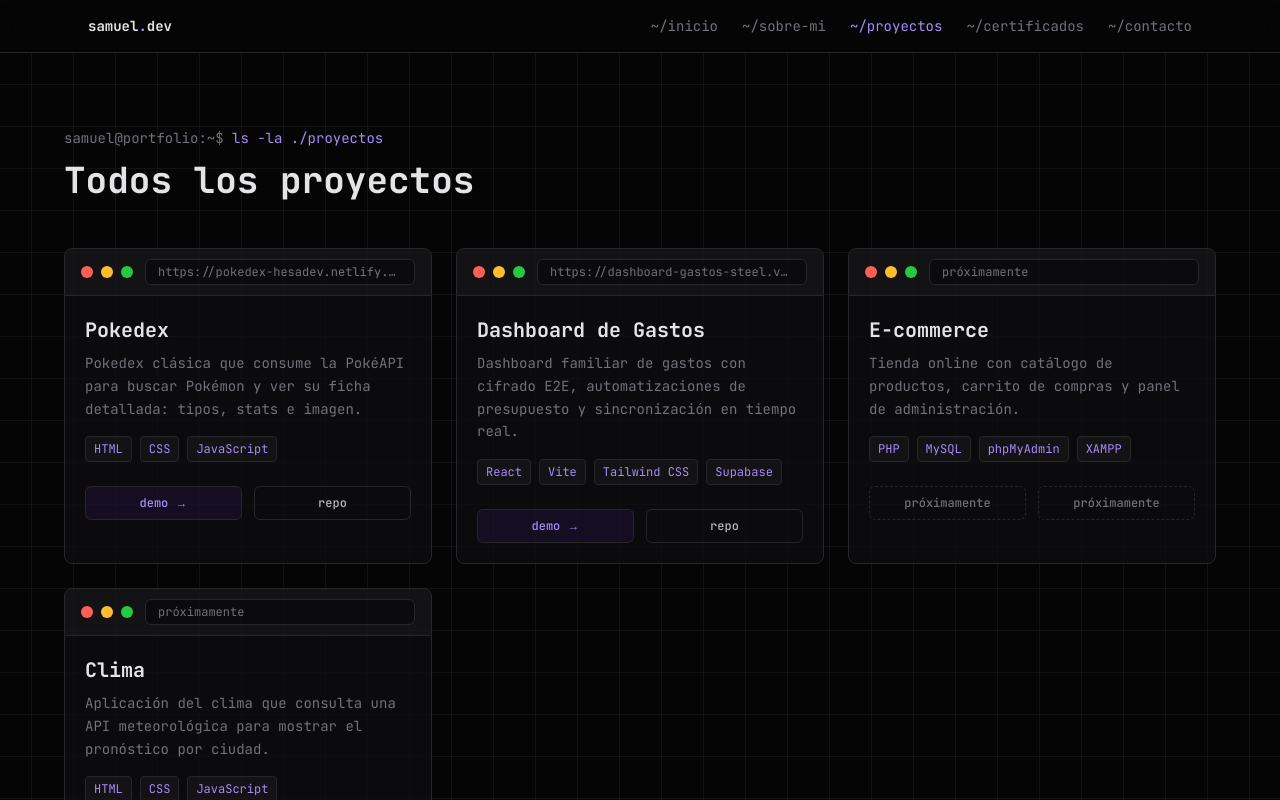
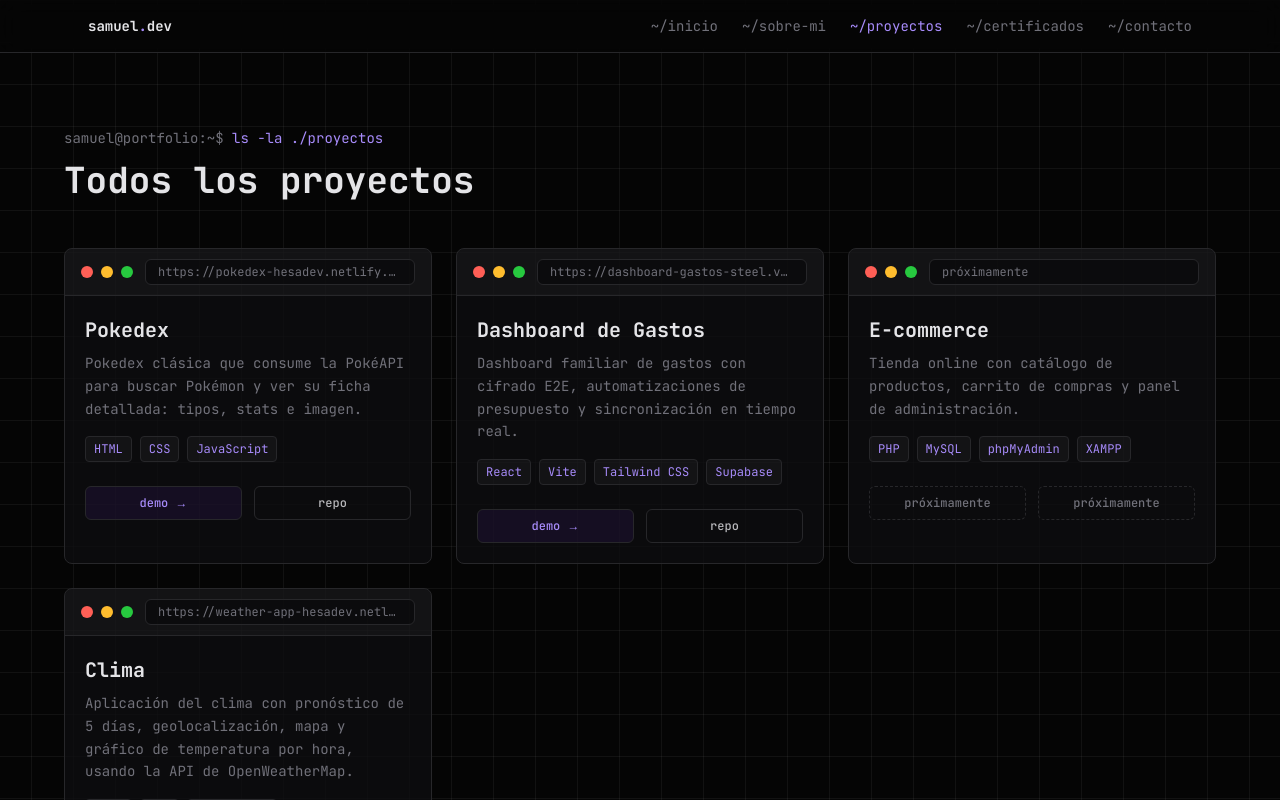
Before and after one commit to Samu-Andres/samuel-herrera-portfolio, a Next.js app: page /proyectos in a window 1280 px wide. Shown: the top 800 px of the page. Built offline with nearby package versions, Linux system fonts and the light colour scheme.

Commit message:
feat: activar proyecto Clima con el deploy en Netlify
Actualiza el proyecto 'clima' (antes 'próximamente') con la URL real,
descripción de las funcionalidades y el link al repo de
Weather-Technical-Interview.

```diff
--- a/src/data/projects.ts
+++ b/src/data/projects.ts
@@ -46,12 +46,12 @@ export const projects: Project[] = [
   {
     slug: "clima",
     name: "Clima",
-    url: "próximamente",
+    url: "weather-app-hesadev.netlify.app",
     description:
-      "Aplicación del clima que consulta una API meteorológica para mostrar el pronóstico por ciudad.",
+      "Aplicación del clima con pronóstico de 5 días, geolocalización, mapa y gráfico de temperatura por hora, usando la API de OpenWeatherMap.",
     stack: ["HTML", "CSS", "JavaScript"],
-    demoHref: null,
-    repoHref: null,
-    featured: false,
+    demoHref: "https://weather-app-hesadev.netlify.app/",
+    repoHref: "https://github.com/Samu-Andres/Weather-Technical-Interview",
+    featured: true,
   },
 ];
```
